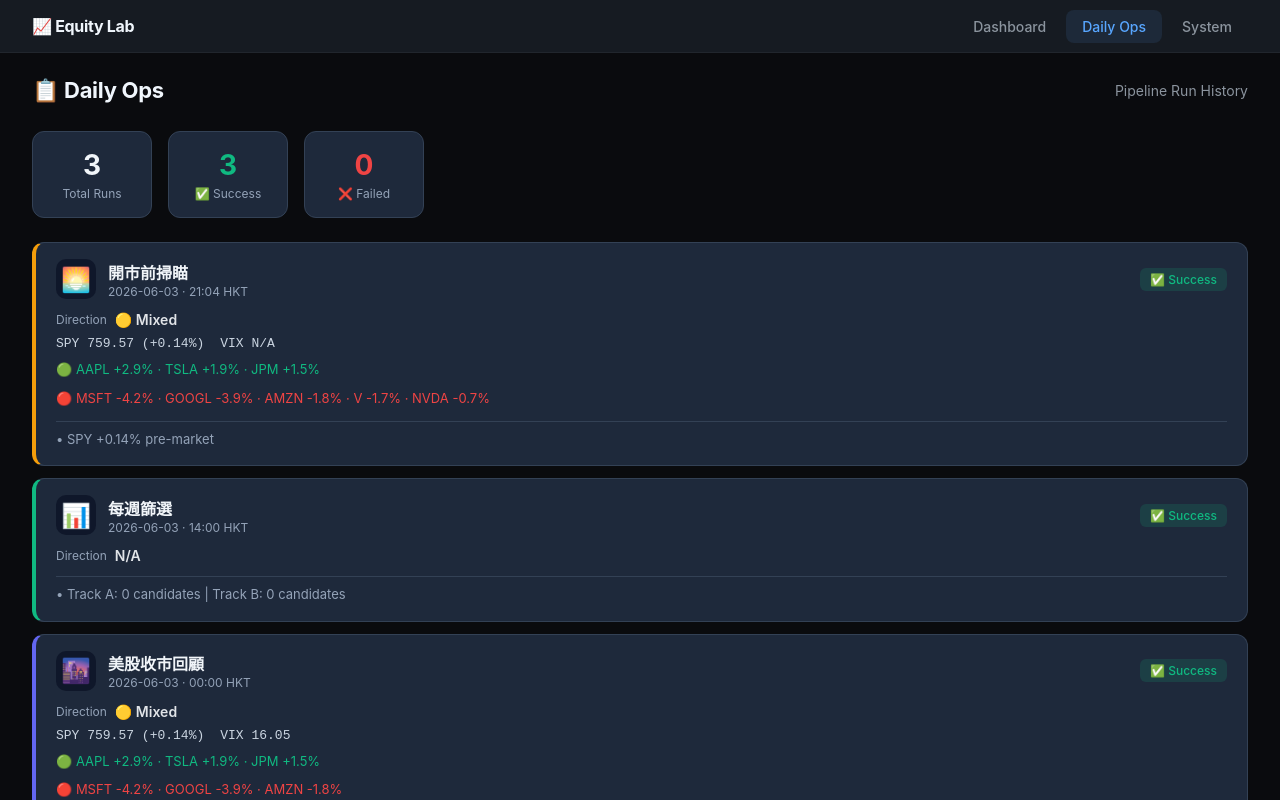
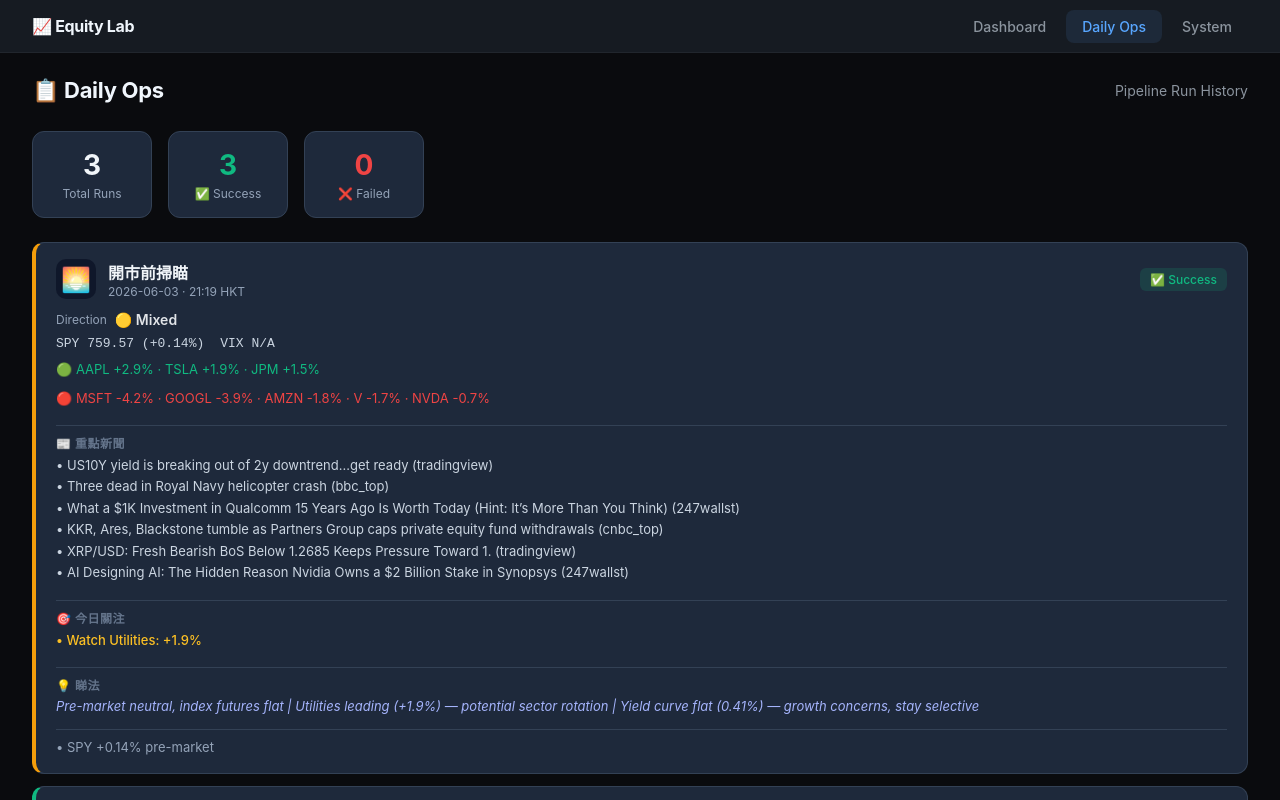
Before and after one commit to pu105-stack/equity-lab-dashboard, a Next.js app: page /daily-ops in a window 1280 px wide. Shown: the top 800 px of the page. Built offline with nearby package versions, Linux system fonts and the light colour scheme.

Commit message:
daily-ops: 開市前掃瞄 [2026-06-03]

```diff
--- a/data/daily-ops.json
+++ b/data/daily-ops.json
@@ -3,7 +3,7 @@
     {
       "date": "2026-06-03",
       "pipeline": "開市前掃瞄",
-      "time": "21:04 HKT",
+      "time": "21:19 HKT",
       "status": "success",
       "market_direction": "🟡 Mixed",
       "spy": "759.57 (+0.14%)",
@@ -20,6 +20,18 @@
         "V -1.7%",
         "NVDA -0.7%"
       ],
+      "headlines": [
+        "US10Y yield is breaking out of 2y downtrend...get ready (tradingview)",
+        "Three dead in Royal Navy helicopter crash (bbc_top)",
+        "What a $1K Investment in Qualcomm 15 Years Ago Is Worth Today (Hint: It’s More Than You Think) (247wallst)",
+        "KKR, Ares, Blackstone tumble as Partners Group caps private equity fund withdrawals (cnbc_top)",
+        "XRP/USD: Fresh Bearish BoS Below 1.2685 Keeps Pressure Toward 1. (tradingview)",
+        "AI Designing AI: The Hidden Reason Nvidia Owns a $2 Billion Stake in Synopsys (247wallst)"
+      ],
+      "focus": [
+        "Watch Utilities: +1.9%"
+      ],
+      "analysis": "Pre-market neutral, index futures flat | Utilities leading (+1.9%) — potential sector rotation | Yield curve flat (0.41%) — growth concerns, stay selective",
       "key_takeaways": [
         "SPY +0.14% pre-market"
       ]
--- a/pages/daily-ops.js
+++ b/pages/daily-ops.js
@@ -73,6 +73,31 @@ export default function DailyOps({ runs }) {
                   {run.top_losers?.length > 0 && (
                     <div className="ops-movers">
                       <span className="ops-losers">🔴 {run.top_losers.join(' · ')}</span>
+                    </div>
+                  )}
+
+                  {run.headlines?.length > 0 && (
+                    <div className="ops-section">
+                      <div className="ops-section-title">📰 重點新聞</div>
+                      {run.headlines.map((h, j) => (
+                        <div key={j} className="ops-headline">• {h}</div>
+                      ))}
+                    </div>
+                  )}
+
+                  {run.focus?.length > 0 && (
+                    <div className="ops-section">
+                      <div className="ops-section-title">🎯 今日關注</div>
+                      {run.focus.map((f, j) => (
+                        <div key={j} className="ops-focus-item">• {f}</div>
+                      ))}
+                    </div>
+                  )}
+
+                  {run.analysis && (
+                    <div className="ops-section">
+                      <div className="ops-section-title">💡 睇法</div>
+                      <div className="ops-analysis">{run.analysis}</div>
                     </div>
                   )}
 
@@ -237,6 +262,37 @@ export default function DailyOps({ runs }) {
           color: #94a3b8;
           line-height: 1.5;
         }
+        .ops-section {
+          margin-top: 8px;
+          padding-top: 8px;
+          border-top: 1px solid #334155;
+        }
+        .ops-section-title {
+          font-size: 12px;
+          font-weight: 600;
+          color: #64748b;
+          margin-bottom: 4px;
+          letter-spacing: 0.5px;
+        }
+        .ops-headline {
+          font-size: 13px;
+          color: #cbd5e1;
+          line-height: 1.5;
+          padding: 1px 0;
+        }
+        .ops-focus-item {
+          font-size: 13px;
+          color: #fbbf24;
+          line-height: 1.5;
+          font-weight: 500;
+          padding: 1px 0;
+        }
+        .ops-analysis {
+          font-size: 13px;
+          color: #a5b4fc;
+          line-height: 1.5;
+          font-style: italic;
+        }
         .ops-error-msg {
           font-size: 13px;
           color: #fca5a5;
```
